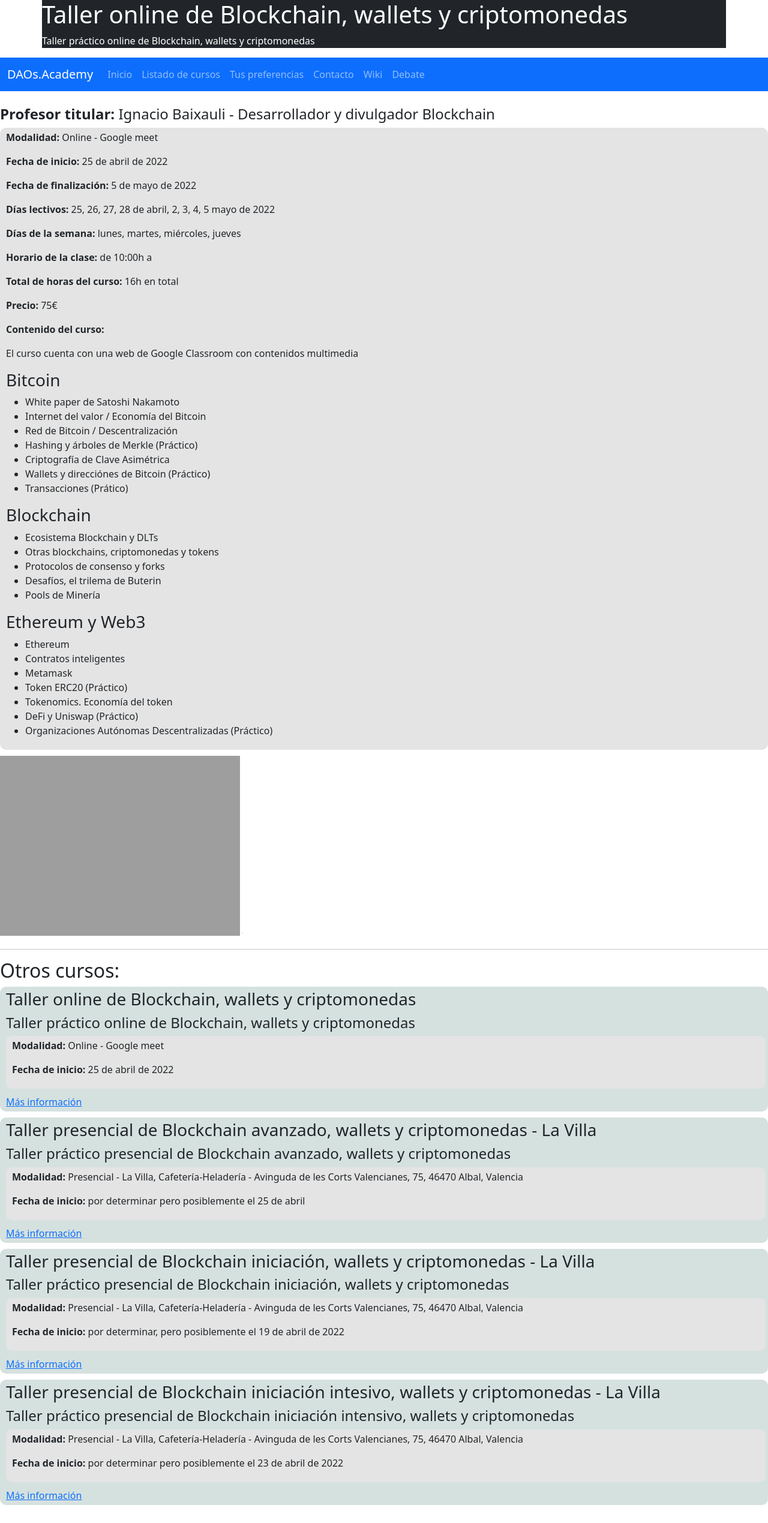
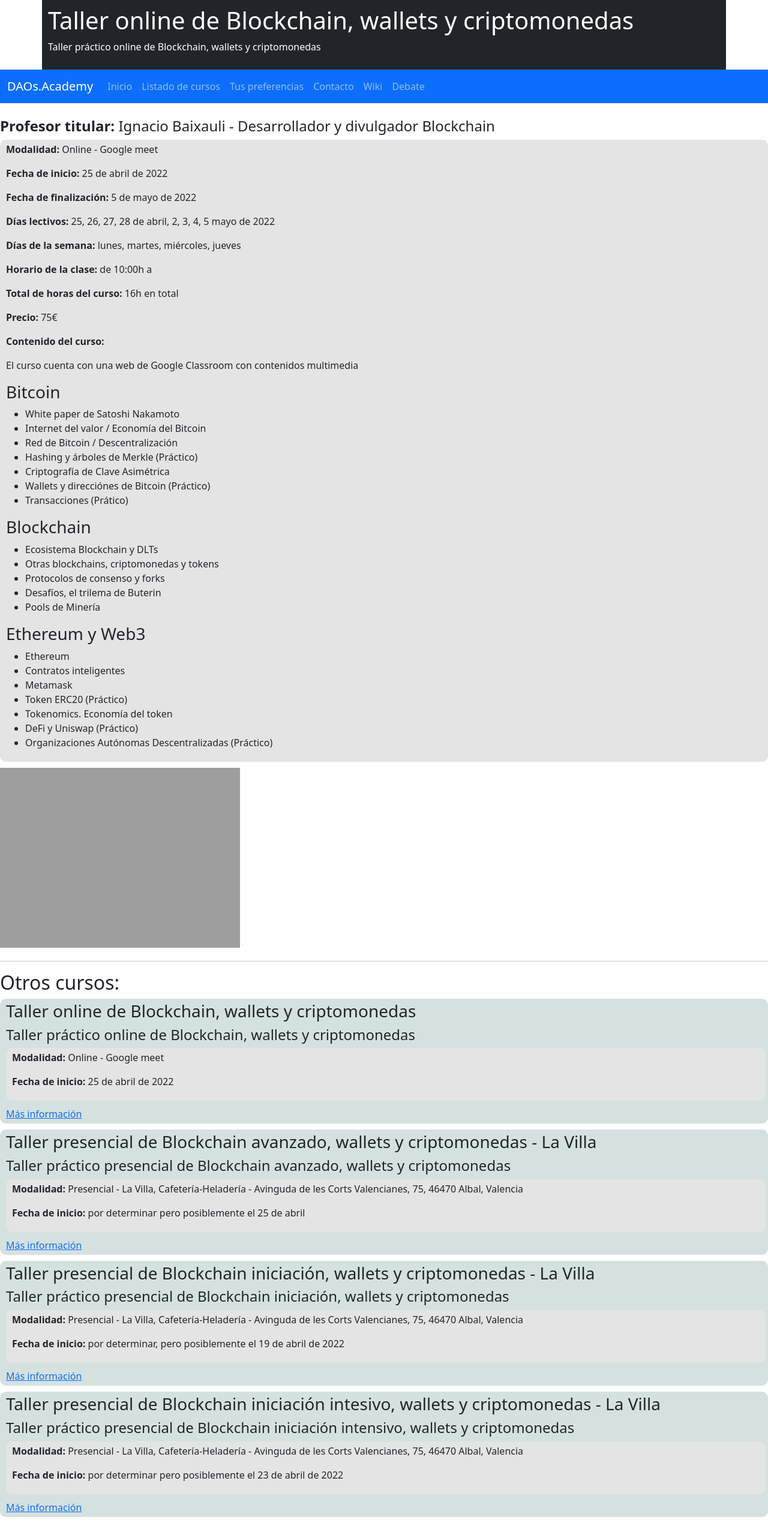
Before and after one commit to DAOsAcademy/DAOsAcademy, a Jekyll site: the page built from _cursos/blockchainv3.md, in a window 1280 px wide. Shown: the whole page at 60% size. Built offline with Jekyll 4.4.1, drawn with Linux system fonts in a browser that asks for light colours; grey boxes are pictures that could not be loaded.

Commit message:
Update curso.html

```diff
--- a/_layouts/curso.html
+++ b/_layouts/curso.html
@@ -1,6 +1,6 @@
 {% include head.html %}
 <link rel="stylesheet" href="/assets/css/styles.css">
-<div class="container bg-dark text-white" style="margin:0px>;padding:0px;/* max-width: 960px; */">
+<div class="container bg-dark text-white" style="margin:0px>;padding:10px;/* max-width: 960px; */">
   <h1>{{ page.nombre }}</h1>
   <p>{{ page.descripcion }}</p>
 </div>
```
